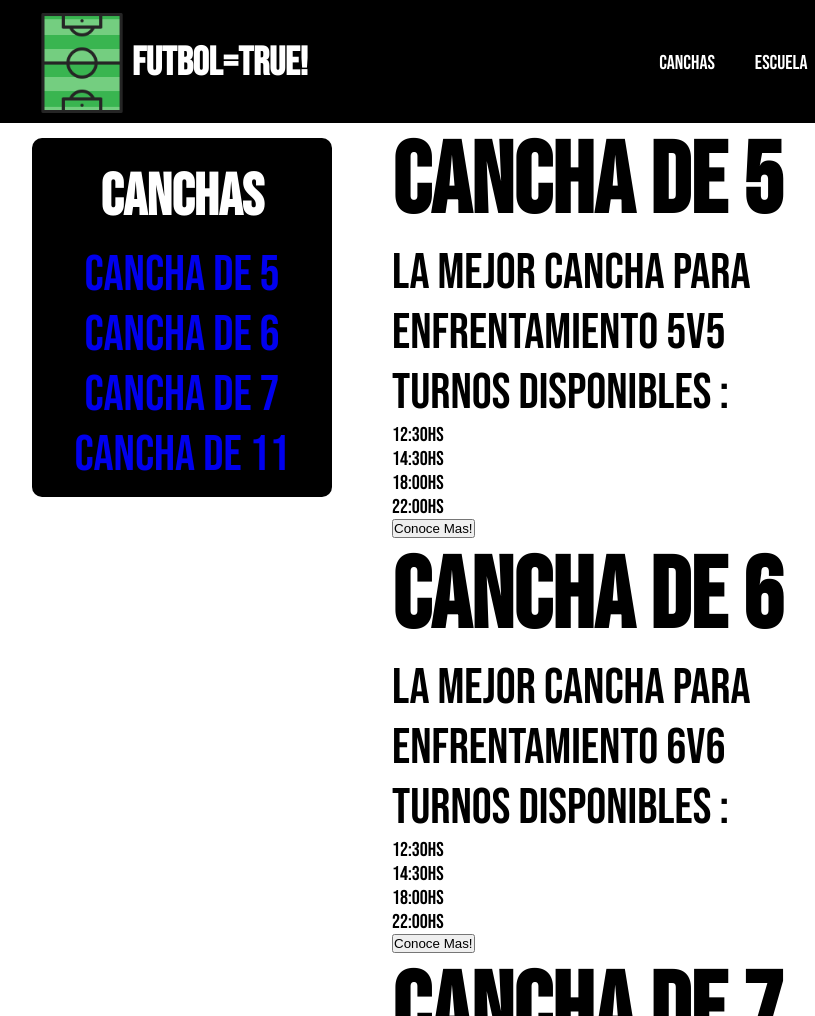
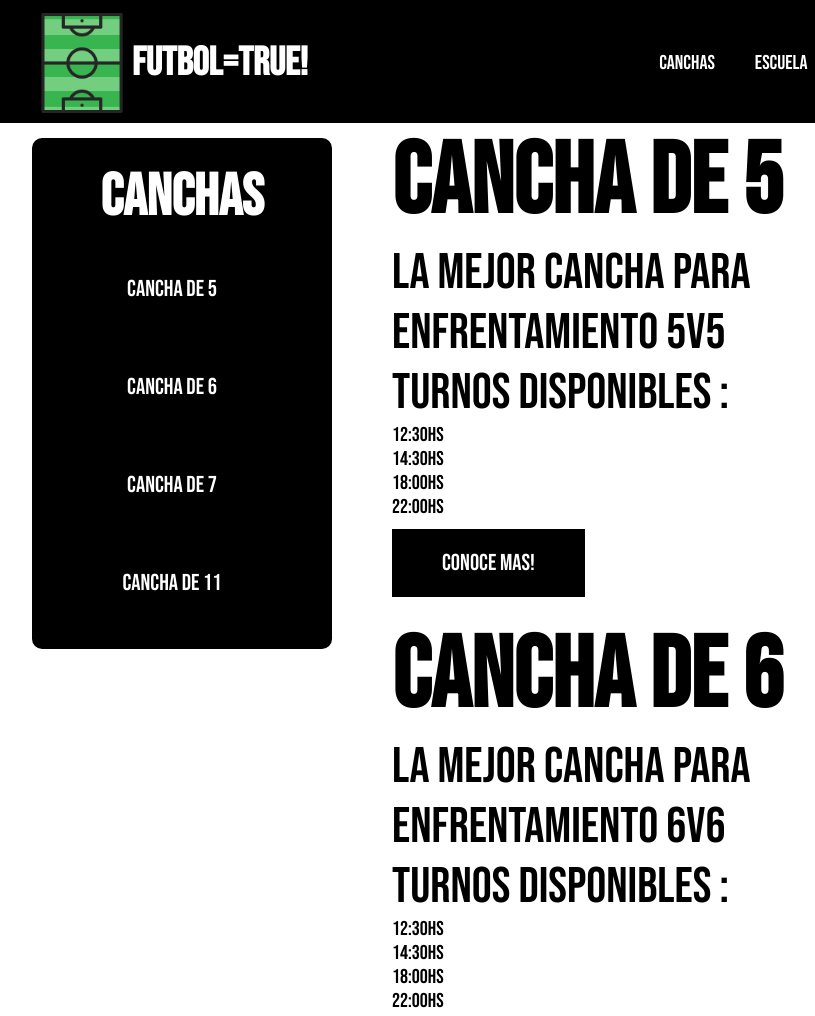
Before and after one commit to YairCarbia/Futbol-True-, a plain HTML site: page index.html in a window 1280 px wide. Shown: the part 697-1713 px from the top of the page, without its empty margins (118-933 px from the left). Drawn offline with Linux system fonts and the light colour scheme; grey boxes are pictures that could not be loaded.

Commit message:
realizado3

```diff
--- a/index.html
+++ b/index.html
@@ -61,10 +61,10 @@
                 <aside class="flex-column titulo">
                     <h3 class="titulo">Canchas</h3>
                     <nav class="indice  flex-column">
-                        <a class="boton1" href="#cancha1">Cancha de 5</a>
-                        <a class="boton1" href="#cancha2">Cancha de 6</a>
-                        <a class="boton1" href="#cancha3">Cancha de 7</a>
-                        <a class="boton1" href="#cancha4">Cancha de 11</a>
+                        <a class="boton4" href="#cancha1">Cancha de 5</a>
+                        <a class="boton4" href="#cancha2">Cancha de 6</a>
+                        <a class="boton4" href="#cancha3">Cancha de 7</a>
+                        <a class="boton4" href="#cancha4">Cancha de 11</a>
                     </nav>
                 </aside>
                 <div class="contenido_canchas negro contenedor" id="canchas">
@@ -80,7 +80,7 @@
                             <li>18:00HS</li>
                             <li>22:00HS</li>
                         </ul>
-                        <a href="canchas.html"> <button class="boton2" type="button" href="canchas.html">Conoce
+                        <a href="canchas.html"> <button class="boton2 boton4" type="button" href="canchas.html">Conoce
                                 Mas!</button></a>
                         </p>
                     </div>
@@ -97,7 +97,7 @@
                                 <li>18:00HS</li>
                                 <li>22:00HS</li>
                             </ul>
-                            <a href="canchas.html"> <button class="boton2" type="button" href="canchas.html">
+                            <a href="canchas.html"> <button class="boton2 boton4" type="button" href="canchas.html">
                                     Conoce Mas!</button></a>
                             </p>
                         </div>
@@ -113,7 +113,7 @@
                                     <li>18:00HS</li>
                                     <li>22:00HS</li>
                                 </ul>
-                                <a href="canchas.html"> <button class="boton2" type="button" href="canchas.html">
+                                <a href="canchas.html"> <button class="boton2 boton4" type="button" href="canchas.html">
                                         Conoce Mas!</button></a>
                                 </p>
                             </div>
@@ -129,7 +129,8 @@
                                         <li>14:30HS</li>
                                         <li>22:00HS</li>
                                     </ul>
-                                    <a href="canchas.html"> <button class="boton2" type="button" href="canchas.html">
+                                    <a href="canchas.html"> <button class="boton2 boton4" type="button"
+                                            href="canchas.html">
                                             Conoce Mas!</button></a>
                                     </p>
 
```
